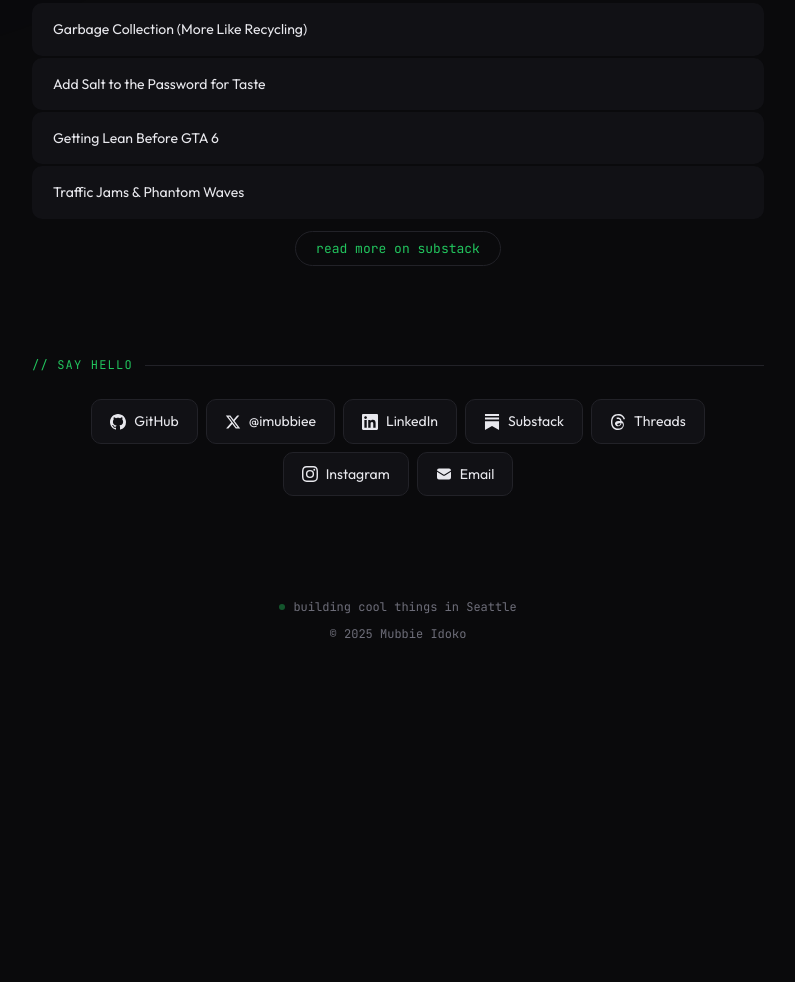
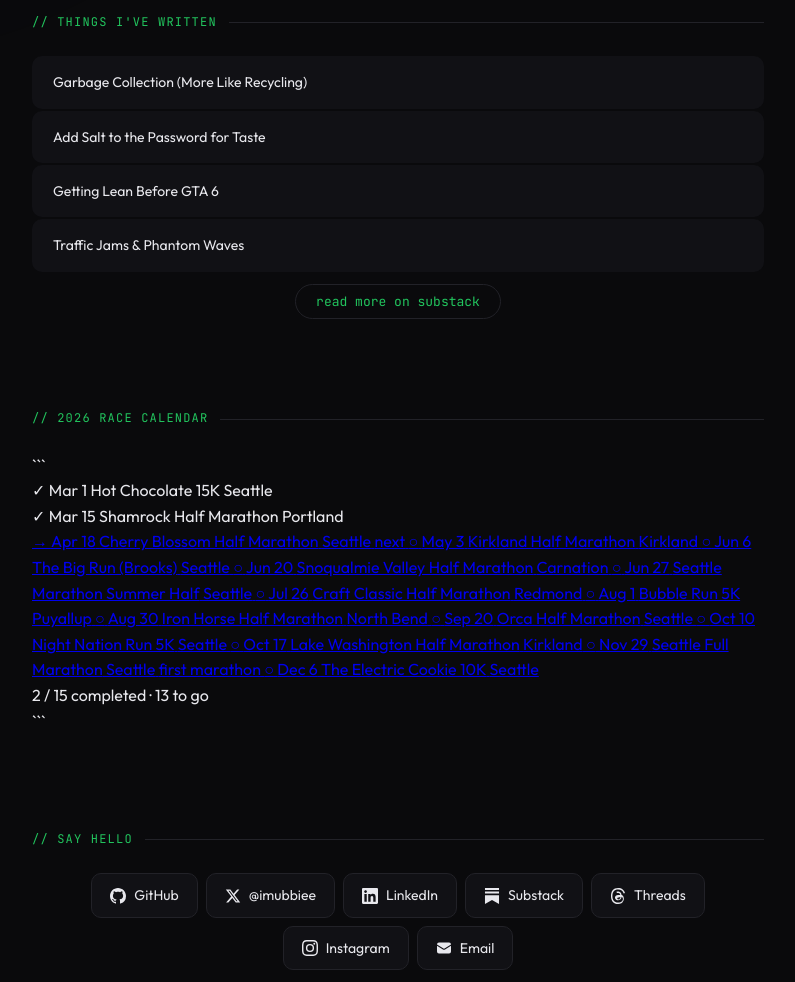
Before and after one commit to mubbie/mubbie.dev, a plain HTML site: page index.html in a window 1280 px wide. Shown: the part 1109-2091 px from the top of the page, without its empty margins (242-1037 px from the left). Before the commit the page ends 1801 px from the top, so only its background shows below. Drawn offline with Linux system fonts and the light colour scheme.

Commit message:
Update index.html

````diff
--- a/index.html
+++ b/index.html
@@ -1,4 +1,5 @@
 <!DOCTYPE html>
+
 <html lang="en">
 <head>
   <meta charset="UTF-8">
@@ -28,6 +29,7 @@
 <div class="container">
 
   <!-- ─── Hero ─── -->
+
   <header>
     <div class="greeting">~/mubbie <span class="cursor"></span></div>
     <h1>Hey, I'm Mubbie <span class="wave">👋🏾</span></h1>
@@ -38,16 +40,19 @@
     <nav class="nav-pills">
       <a href="#projects">projects</a>
       <a href="#writing">writing</a>
+      <a href="#races">races</a>
       <a href="#connect">connect</a>
       <a href="https://gx.mubbie.dev" target="_blank">gx docs ↗</a>
     </nav>
   </header>
 
   <!-- ─── Projects ─── -->
+
   <section id="projects" class="reveal">
     <div class="section-label">// what I'm building</div>
     <div class="projects-grid">
 
+```
   <a class="project-card" href="https://github.com/mubbie/gx-cli" target="_blank">
     <div class="project-icon gx">gx</div>
     <div class="project-info">
@@ -111,9 +116,12 @@
 <div class="section-more">
   <a href="https://github.com/mubbie" target="_blank">view more on github</a>
 </div>
+```
+
   </section>
 
   <!-- ─── Writing ─── -->
+
   <section id="writing" class="reveal">
     <div class="section-label">// things I've written</div>
     <div class="writing-list">
@@ -139,7 +147,132 @@
     </div>
   </section>
 
+  <!-- ─── Races ─── -->
+
+  <section id="races" class="reveal">
+    <div class="section-label">// 2026 race calendar</div>
+    <div class="races-list">
+
+```
+  <div class="race-item completed">
+    <span class="race-status">✓</span>
+    <span class="race-date">Mar 1</span>
+    <span class="race-name">Hot Chocolate 15K</span>
+    <span class="race-location">Seattle</span>
+  </div>
+
+  <div class="race-item completed">
+    <span class="race-status">✓</span>
+    <span class="race-date">Mar 15</span>
+    <span class="race-name">Shamrock Half Marathon</span>
+    <span class="race-location">Portland</span>
+  </div>
+
+  <a class="race-item next" href="https://www.seattlecherryblossomrun.com" target="_blank">
+    <span class="race-status">→</span>
+    <span class="race-date">Apr 18</span>
+    <span class="race-name">Cherry Blossom Half Marathon</span>
+    <span class="race-location">Seattle</span>
+    <span class="race-badge">next</span>
+  </a>
+
+  <a class="race-item" href="https://orcarunning.com/kirklandhalf/" target="_blank">
+    <span class="race-status">○</span>
+    <span class="race-date">May 3</span>
+    <span class="race-name">Kirkland Half Marathon</span>
+    <span class="race-location">Kirkland</span>
+  </a>
+
+  <a class="race-item" href="https://runsignup.com/Race/WA/Seattle/FleetFeetTheBigRunPresentedbyBrooks" target="_blank">
+    <span class="race-status">○</span>
+    <span class="race-date">Jun 6</span>
+    <span class="race-name">The Big Run (Brooks)</span>
+    <span class="race-location">Seattle</span>
+  </a>
+
+  <a class="race-item" href="https://www.orcarunning.com/snoqualmie-valley-half/" target="_blank">
+    <span class="race-status">○</span>
+    <span class="race-date">Jun 20</span>
+    <span class="race-name">Snoqualmie Valley Half Marathon</span>
+    <span class="race-location">Carnation</span>
+  </a>
+
+  <a class="race-item" href="https://raceroster.com/events/2026/107529/2026-seattle-marathon-summer-5k10khalf-marathon-and-kids-fun-run" target="_blank">
+    <span class="race-status">○</span>
+    <span class="race-date">Jun 27</span>
+    <span class="race-name">Seattle Marathon Summer Half</span>
+    <span class="race-location">Seattle</span>
+  </a>
+
+  <a class="race-item" href="https://www.orcarunning.com/craft-classic/" target="_blank">
+    <span class="race-status">○</span>
+    <span class="race-date">Jul 26</span>
+    <span class="race-name">Craft Classic Half Marathon</span>
+    <span class="race-location">Redmond</span>
+  </a>
+
+  <a class="race-item" href="https://bubblerun.com/locations/seattle-2/" target="_blank">
+    <span class="race-status">○</span>
+    <span class="race-date">Aug 1</span>
+    <span class="race-name">Bubble Run 5K</span>
+    <span class="race-location">Puyallup</span>
+  </a>
+
+  <a class="race-item" href="https://runsignup.com/Race/WA/NorthBend/IronHorseHalfMarathon" target="_blank">
+    <span class="race-status">○</span>
+    <span class="race-date">Aug 30</span>
+    <span class="race-name">Iron Horse Half Marathon</span>
+    <span class="race-location">North Bend</span>
+  </a>
+
+  <a class="race-item" href="https://www.orcarunning.com/orca-half/" target="_blank">
+    <span class="race-status">○</span>
+    <span class="race-date">Sep 20</span>
+    <span class="race-name">Orca Half Marathon</span>
+    <span class="race-location">Seattle</span>
+  </a>
+
+  <a class="race-item" href="https://nightnationrun.com/events/seattle/" target="_blank">
+    <span class="race-status">○</span>
+    <span class="race-date">Oct 10</span>
+    <span class="race-name">Night Nation Run 5K</span>
+    <span class="race-location">Seattle</span>
+  </a>
+
+  <a class="race-item" href="https://runsignup.com/Race/WA/Kirkland/LakeWashingtonHalf" target="_blank">
+    <span class="race-status">○</span>
+    <span class="race-date">Oct 17</span>
+    <span class="race-name">Lake Washington Half Marathon</span>
+    <span class="race-location">Kirkland</span>
+  </a>
+
+  <a class="race-item highlight" href="https://www.seattlemarathon.org/marathon-and-half-marathon" target="_blank">
+    <span class="race-status">○</span>
+    <span class="race-date">Nov 29</span>
+    <span class="race-name">Seattle Full Marathon</span>
+    <span class="race-location">Seattle</span>
+    <span class="race-badge goal">first marathon</span>
+  </a>
+
+  <a class="race-item" href="https://runsignup.com/Race/WA/Redmond/TheElectricCookieRun" target="_blank">
+    <span class="race-status">○</span>
+    <span class="race-date">Dec 6</span>
+    <span class="race-name">The Electric Cookie 10K</span>
+    <span class="race-location">Seattle</span>
+  </a>
+
+</div>
+<div class="race-stats">
+  <span>2 / 15 completed</span>
+  <span class="race-stats-divider">·</span>
+  <span>13 to go</span>
+</div>
+```
+
+  </section>
+
   <!-- ─── Connect ─── -->
+
   <section id="connect" class="reveal">
     <div class="section-label">// say hello</div>
     <div class="connect-grid">
@@ -175,6 +308,7 @@
   </section>
 
   <!-- ─── Footer ─── -->
+
   <footer>
     <div class="footer-status">
       <span class="status-dot"></span>
@@ -186,5 +320,6 @@
 </div>
 
 <script src="main.js"></script>
+
 </body>
 </html>
````
Lines whose indentation alone changed are shown as unchanged.
